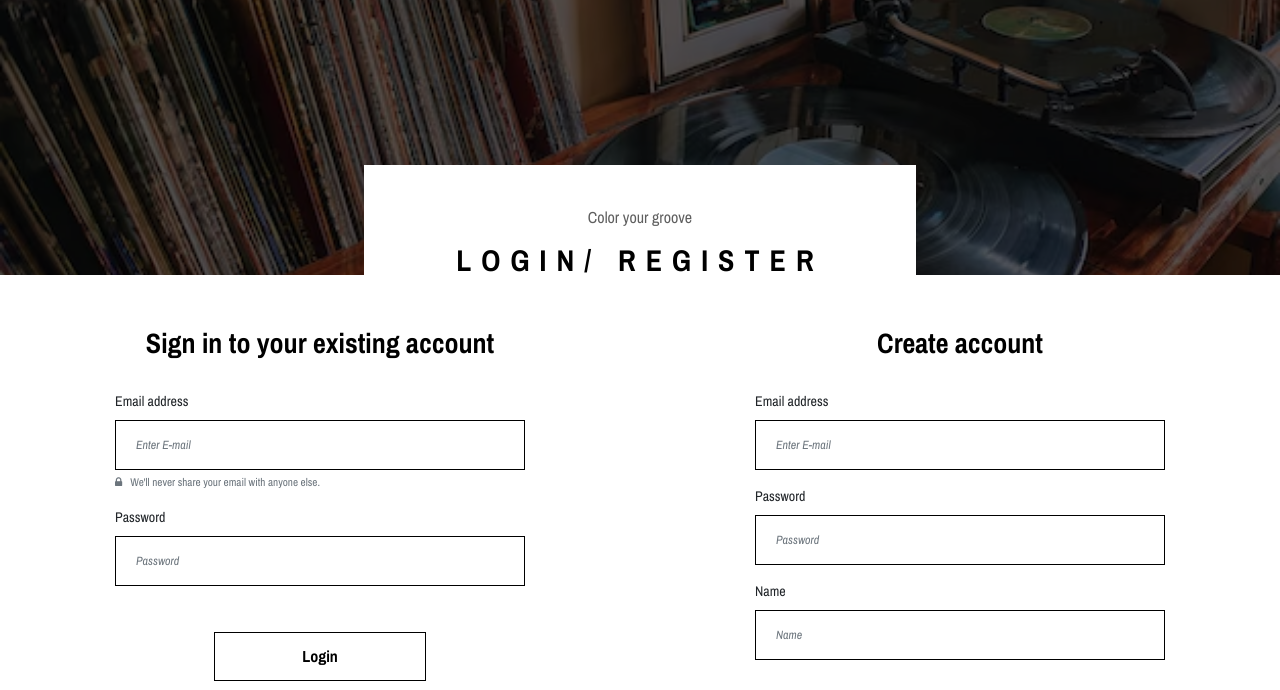
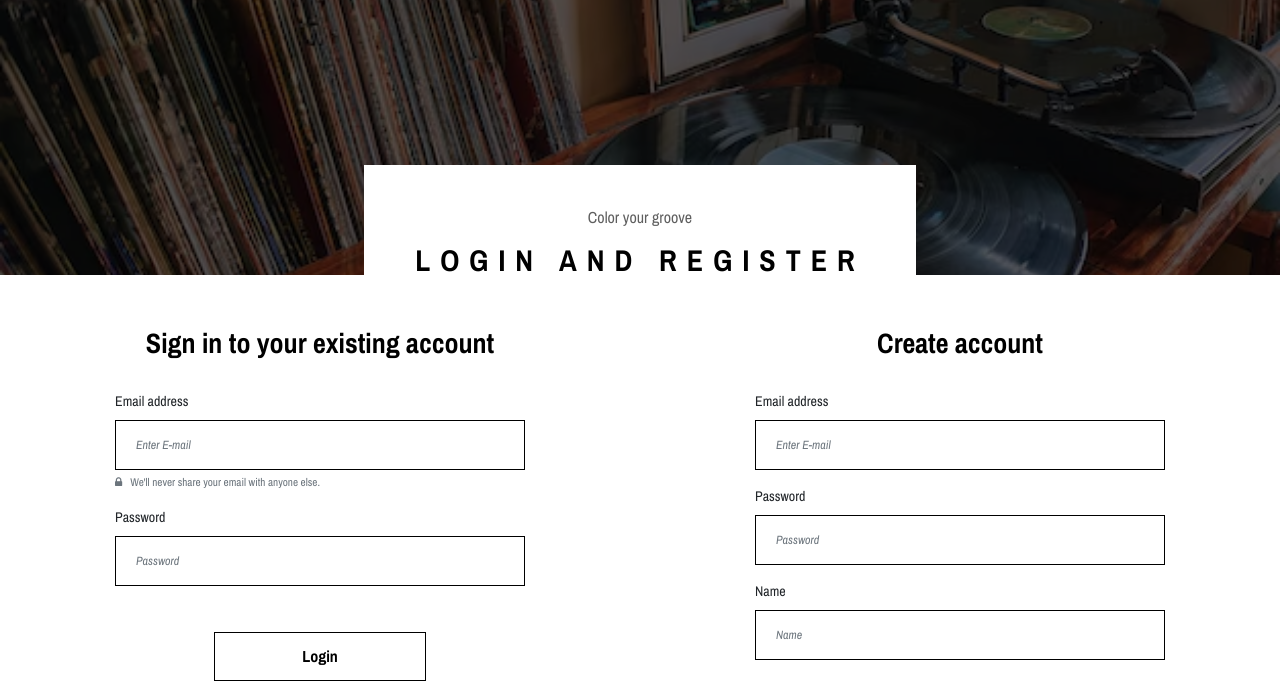
Before and after one commit to pmvietha/CCRecord.github.io, a plain HTML site: page login-register.html in a window 1280 px wide. Shown: the part 110-800 px from the top of the page. Drawn offline with nearby package versions, Linux system fonts and the light colour scheme.

Commit message:
Update login-register.html

```diff
--- a/login-register.html
+++ b/login-register.html
@@ -84,7 +84,7 @@
     <section class="breadcrumb-area bg-img bg-overlay" style="background-image: url(img/bg-img/br3.jpg.avif);">
         <div class="breadcrumbContent">
             <p>Color your groove</p>
-            <h2>Login/ Register</h2>
+            <h2>Login and Register</h2>
         </div>
     </section>
     <!-- ##### Breadcrumb Area End ##### -->
```
